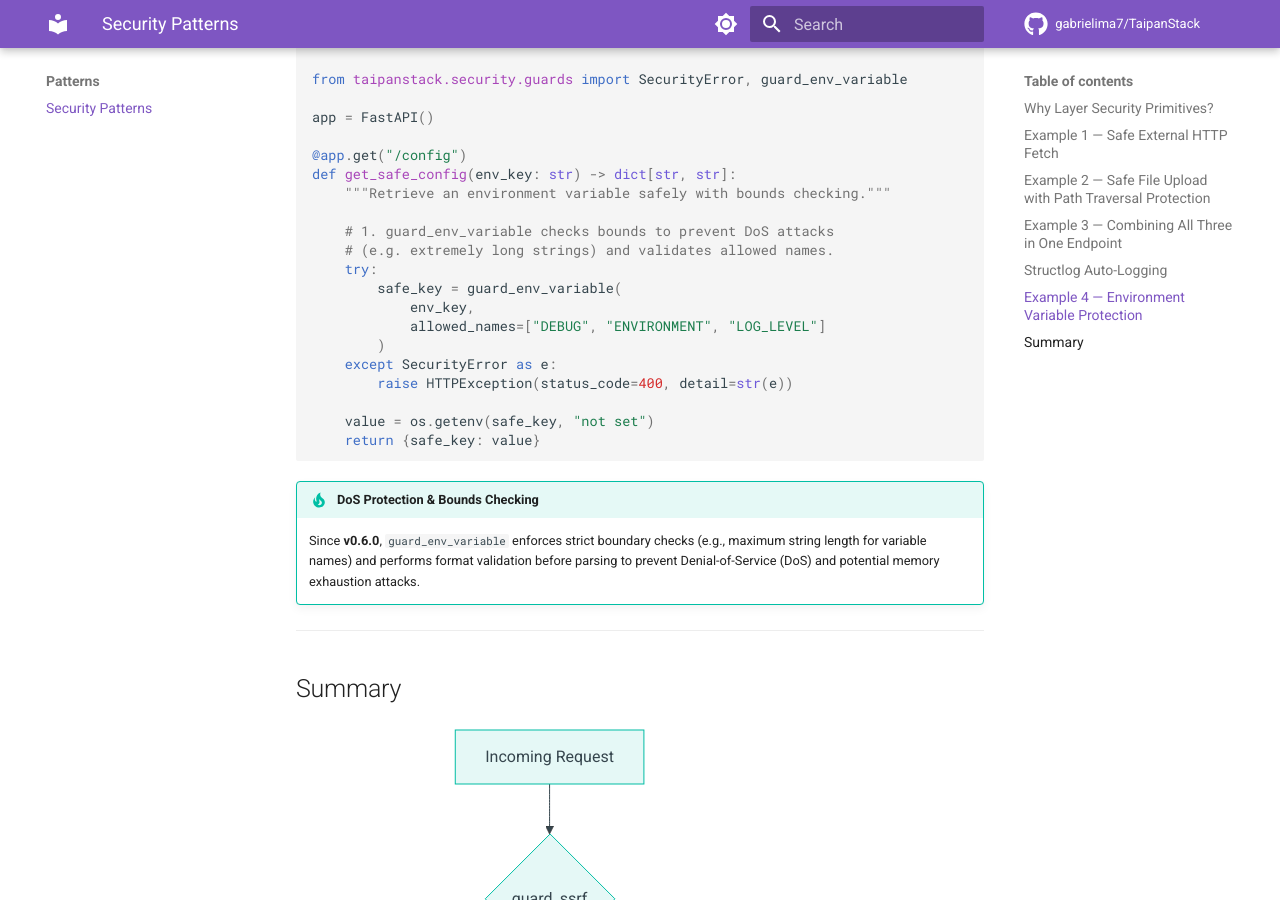
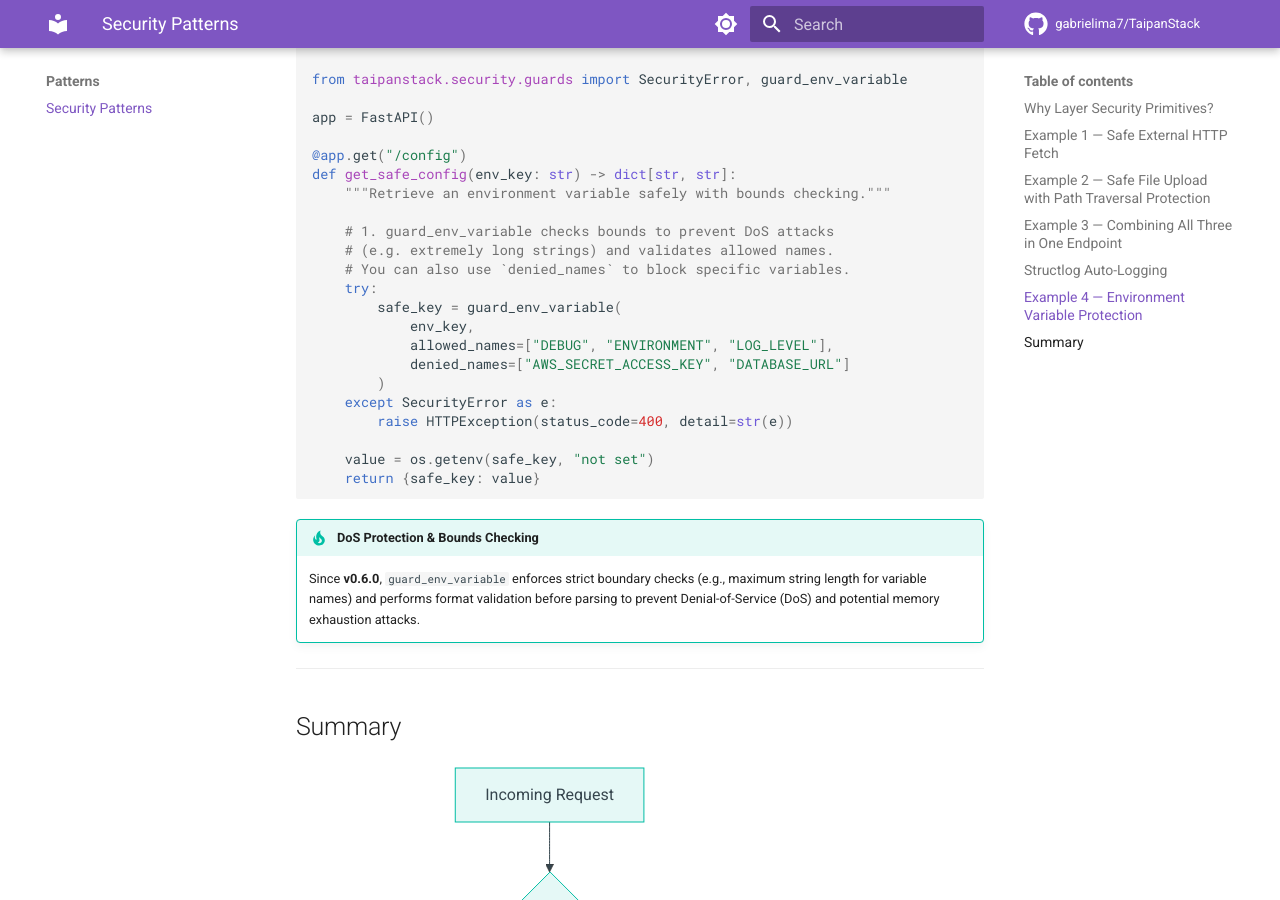
Before and after one commit to gabrielima7/TaipanStack, an MkDocs documentation site: the page built from docs/patterns/security.md, in a window 1280 px wide and 900 px high, scrolled down 4552 px. Built offline with MkDocs 1.6.1 and Material for MkDocs 9.7.7, drawn with Linux system fonts in a browser that asks for light colours; comment, search, counter and statistics services are not loaded.

Commit message:
docs(security): document `denied_names` for `guard_env_variable` in security patterns (#1047)
Co-authored-by: google-labs-jules[bot] <161369871+google-labs-jules[bot]@users.noreply.github.com>
Co-authored-by: gabrielima7 <230595838+gabrielima7@users.noreply.github.com>

```diff
--- a/docs/patterns/security.md
+++ b/docs/patterns/security.md
@@ -219,10 +219,12 @@ def get_safe_config(env_key: str) -> dict[str, str]:
 
     # 1. guard_env_variable checks bounds to prevent DoS attacks
     # (e.g. extremely long strings) and validates allowed names.
+    # You can also use `denied_names` to block specific variables.
     try:
         safe_key = guard_env_variable(
             env_key,
-            allowed_names=["DEBUG", "ENVIRONMENT", "LOG_LEVEL"]
+            allowed_names=["DEBUG", "ENVIRONMENT", "LOG_LEVEL"],
+            denied_names=["AWS_SECRET_ACCESS_KEY", "DATABASE_URL"]
         )
     except SecurityError as e:
         raise HTTPException(status_code=400, detail=str(e))
```
